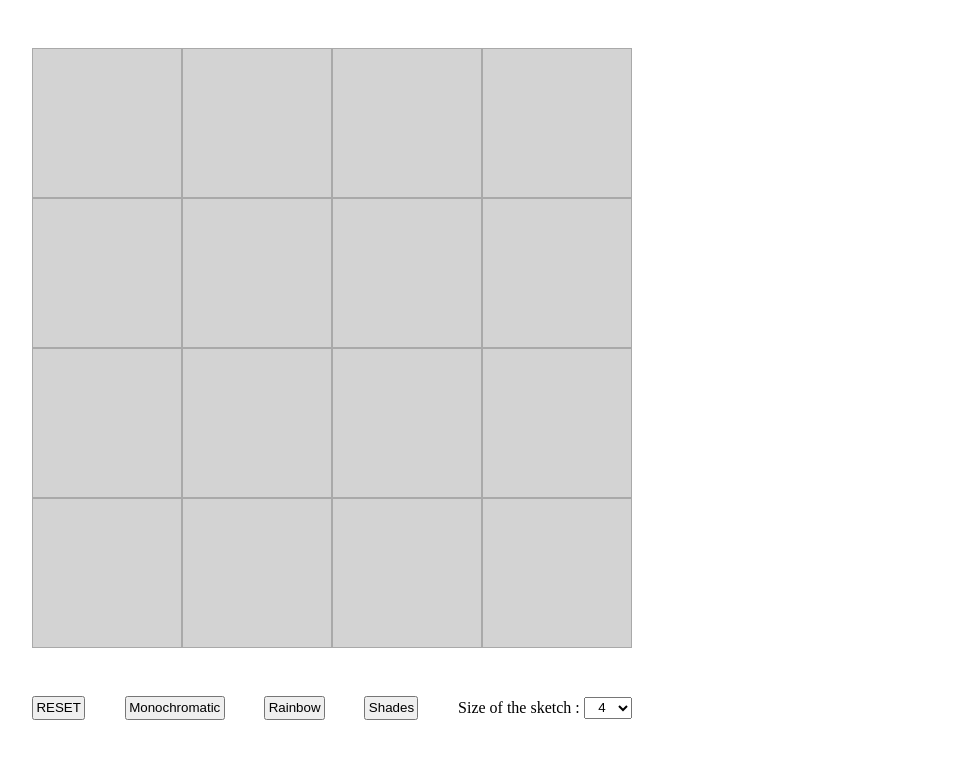
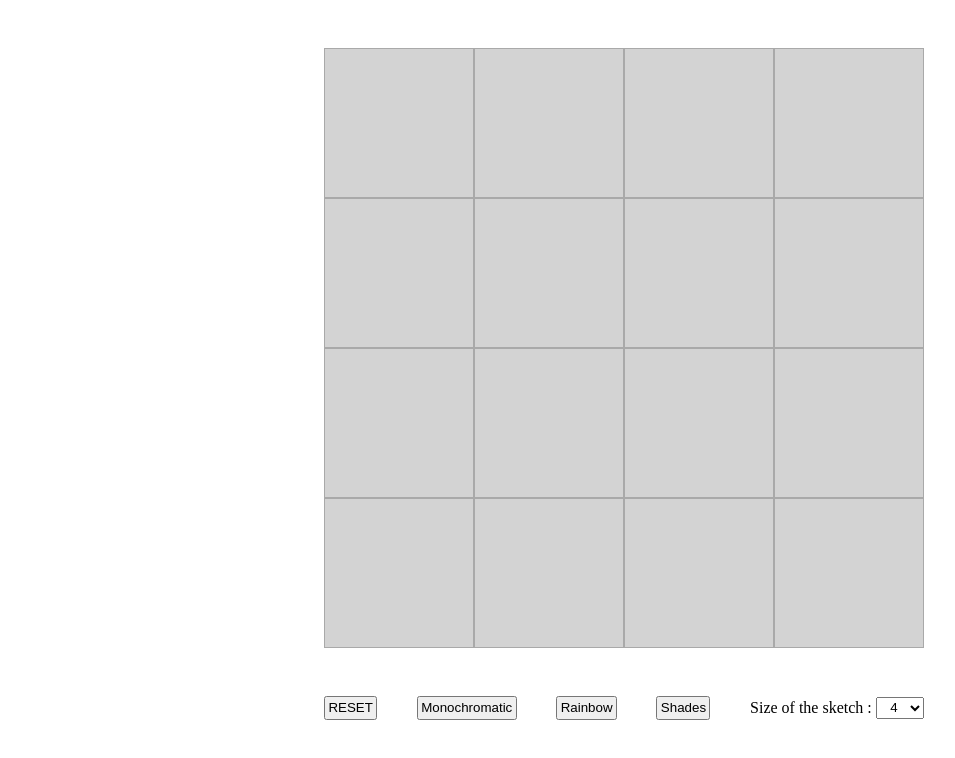
Before and after one commit to Jules-12-8/etch-a-sketch, a plain HTML site: page index.html in a window 1280 px wide. Shown: the whole page, without its empty margins (16-971 px from the left). Drawn offline with Linux system fonts and the light colour scheme.

Commit message:
Fix: center css flex containers

```diff
--- a/style.css
+++ b/style.css
@@ -11,7 +11,7 @@
 }
 
 #grid-container {
-    margin: 3rem;
+    margin: 3rem auto;
     width: var(--containerSize);
     height: var(--containerSize);
     border: 1px solid red;
@@ -33,7 +33,7 @@
     width: 600px;
     display: flex;
     align-items: center;
-    margin-left: 3rem;
+    margin: auto;
 }
 
 button {
```
